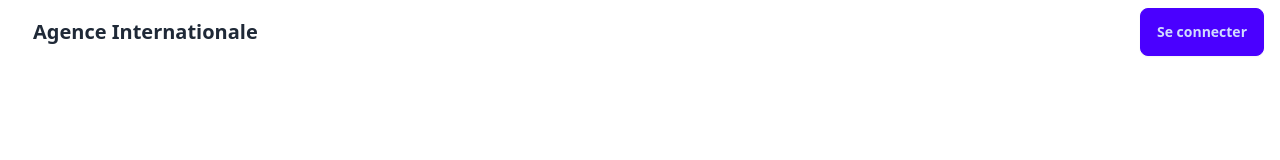
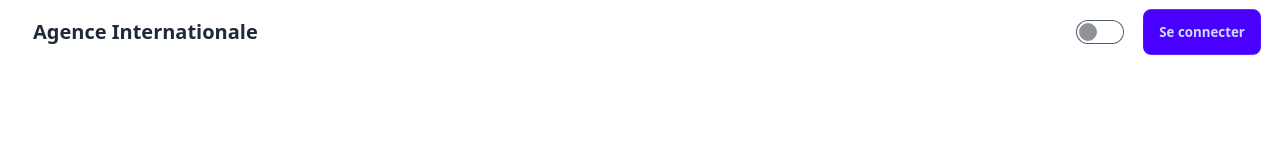
Before and after one commit to misterbb38/visaBackend, a React (Vite) app in the folder frontend/: page / in a window 1280 px wide. Shown: the top 160 px of the page. Built offline with nearby package versions, Linux system fonts and the light colour scheme; no server answers.

Commit message:
changement du controller theme3

```diff
--- a/frontend/src/pages/Home.jsx
+++ b/frontend/src/pages/Home.jsx
@@ -11,13 +11,14 @@ import {
   HeartHandshake,
   Settings2,
   CheckCircle2,
+  Menu,
 } from "lucide-react";
 
 function Home() {
   return (
     <div className="flex flex-col min-h-screen">
       {/* NAVBAR */}
-      <header className="navbar bg-base-100 shadow px-4">
+      {/* <header className="navbar bg-base-100 shadow px-4">
         <div className="flex-1">
           <Link to="/" className="btn btn-ghost normal-case text-xl font-bold">
             Agence Internationale
@@ -28,6 +29,58 @@ function Home() {
           <Link to="/login" className="btn btn-primary">
             Se connecter
           </Link>
+        </div>
+      </header> */}
+
+      <header className="navbar bg-base-100 shadow px-4">
+        {/* Partie gauche : Logo / Titre */}
+        <div className="flex-1">
+          <Link to="/" className="btn btn-ghost normal-case text-xl font-bold">
+            Agence Internationale
+          </Link>
+        </div>
+
+        {/* Partie droite : Menu desktop + dropdown mobile */}
+        <div className="flex-none">
+          {/* Menu pour mobile : hamburger (lg:hidden) */}
+          <div className="dropdown dropdown-end lg:hidden">
+            <label tabIndex={0} className="btn btn-ghost">
+              <Menu size={20} />
+            </label>
+            <ul
+              tabIndex={0}
+              className="menu menu-sm dropdown-content mt-3 p-2 shadow bg-base-100 rounded-box w-52 z-50"
+            >
+              <li className="flex items-center">
+                {/* Toggle de thème si besoin */}
+                <label className="label cursor-pointer">
+                  <span>Thème</span>
+                  <input
+                    type="checkbox"
+                    value="synthwave"
+                    className="toggle theme-controller ml-2"
+                  />
+                </label>
+              </li>
+              <li>
+                <Link to="/login">Se connecter</Link>
+              </li>
+            </ul>
+          </div>
+
+          {/* Menu pour desktop : affiché sur écrans larges (hidden sur mobile) */}
+          <div className="hidden lg:flex items-center space-x-4">
+            {/* Toggle de thème (optionnel) */}
+            <input
+              type="checkbox"
+              value="synthwave"
+              className="toggle theme-controller"
+            />
+            {/* Bouton Se connecter */}
+            <Link to="/login" className="btn btn-primary">
+              Se connecter
+            </Link>
+          </div>
         </div>
       </header>
 
```
